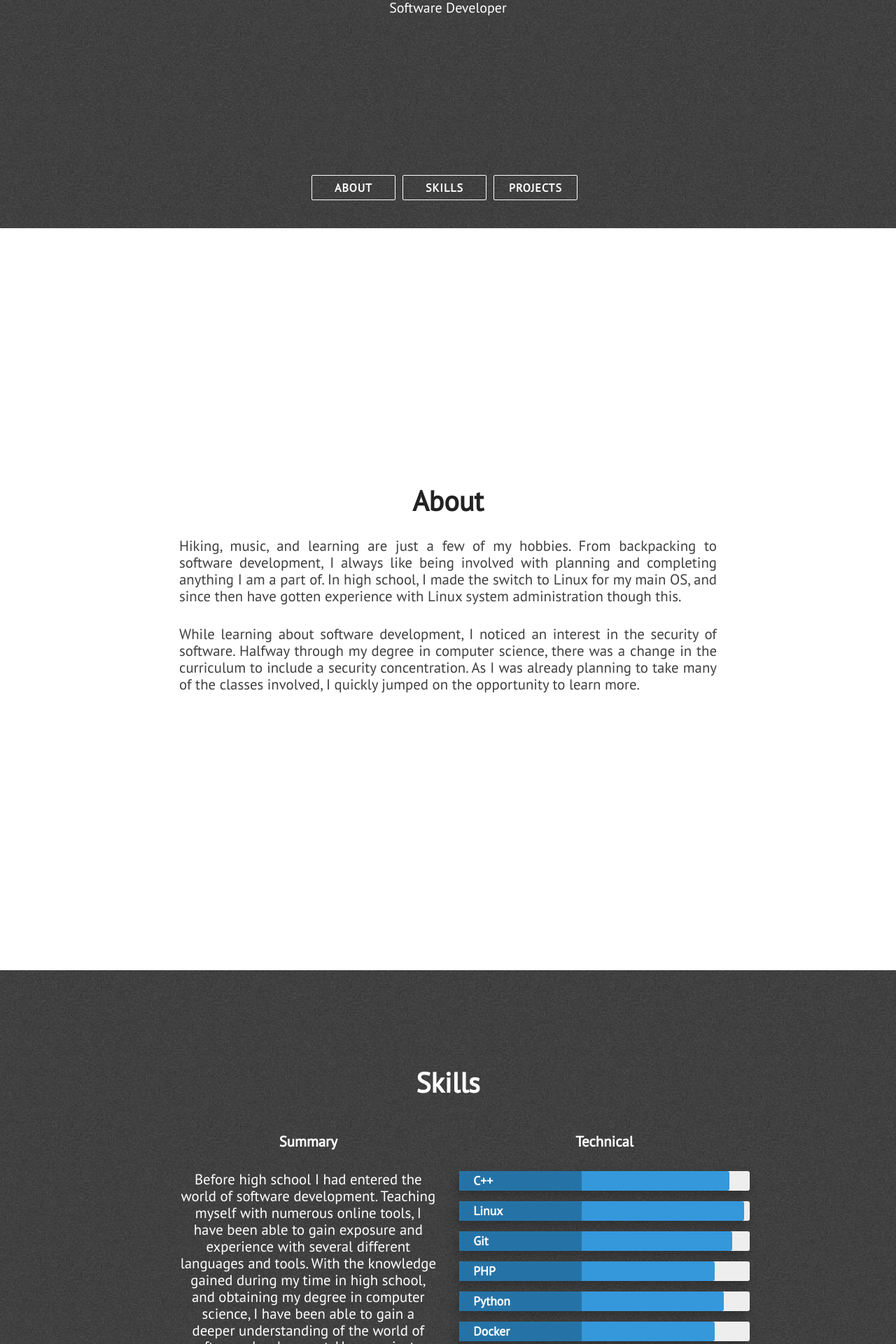
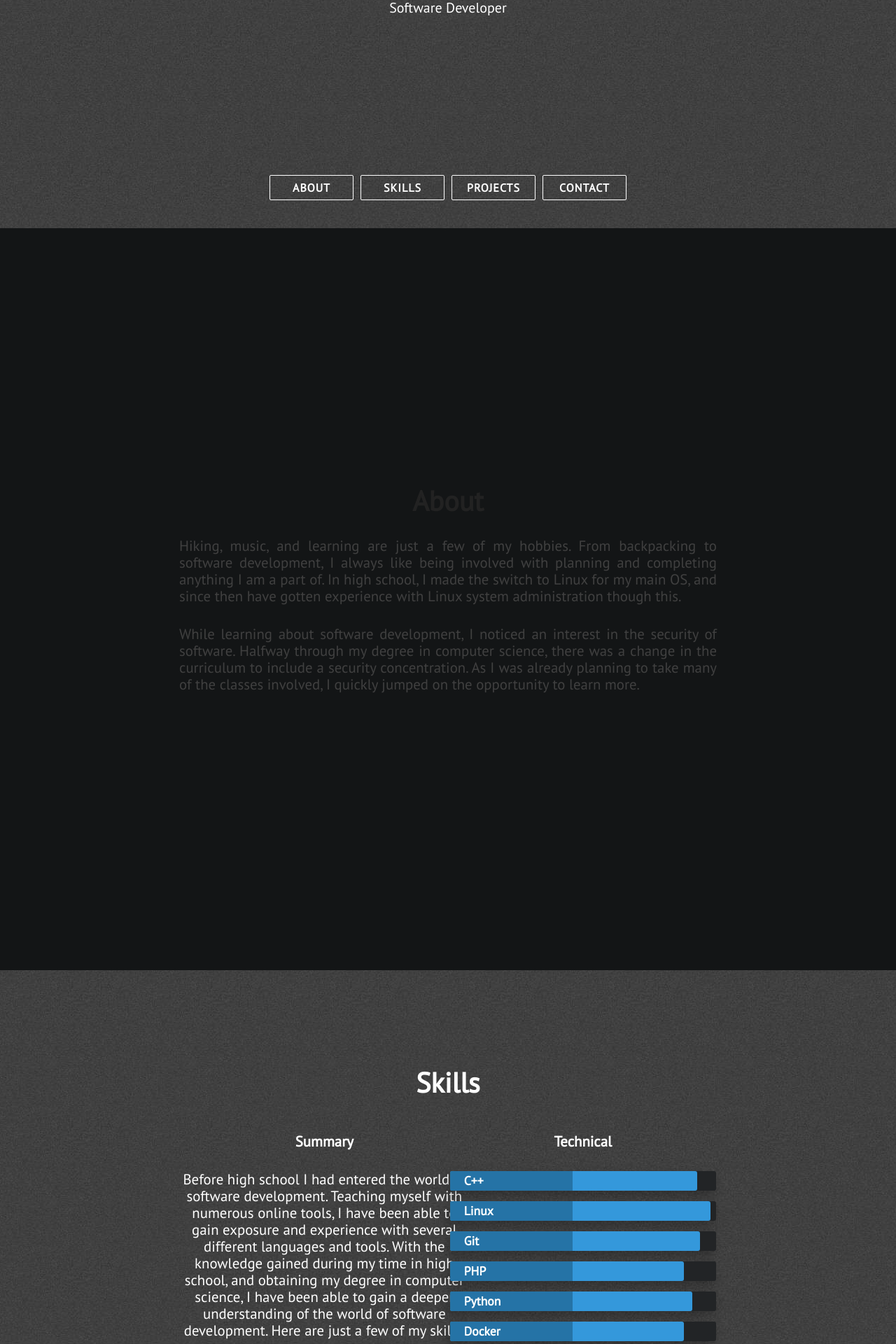
Before and after one commit to AlexOConnorHub/AlexOConnorHub.github.io, a Jekyll site: the page built from index.html, in a window 1280 px wide. Shown: the part 574-2494 px from the top of the page at 70% size. Built offline with Jekyll 4.4.1, drawn with Linux system fonts in a browser that asks for light colours; nearby versions of some CDN libraries.

Commit message:
Fix Mobile

```diff
--- a/_includes/nav.html
+++ b/_includes/nav.html
@@ -10,7 +10,7 @@
             <a class="semi-transparent-button with-border nav-links" href="#about">ABOUT</a>
             <a class="semi-transparent-button with-border nav-links" href="#skills">SKILLS</a>
             <a class="semi-transparent-button with-border nav-links" href="#projects">PROJECTS</a>
-            <!-- <a class="semi-transparent-button with-border nav-links" href="#blog-posts">BLOG</a> -->
+            <a class="semi-transparent-button with-border nav-links" href="#extra">CONTACT</a>
         </div>
     </div>
 </section>
--- a/assets/css/main.css
+++ b/assets/css/main.css
@@ -2,6 +2,8 @@
   min-width: 360px;
   font-family: 'PT Sans', sans-serif;
   font-size: 16px;
+  background-color: #131516;
+  color: #d8d4cf;
 }
 
 img {
@@ -136,8 +138,8 @@
   display: -ms-grid;
   display: grid;
   -ms-grid-columns: 40% 60%;
-      grid-template-columns: 40% 60%;
-  grid-gap: 70px;
+      grid-template-columns: 45% 55%;
+  grid-gap: 20px;
 }
 
 .technical-skills {
@@ -428,7 +430,7 @@
 }
 
 a {
-  color: #222;
+  color: #6ebbff;;
 }
 
 .extra-links {
--- a/assets/css/progress.css
+++ b/assets/css/progress.css
@@ -3,7 +3,7 @@
 	display:block;
 	margin-bottom:15px;
 	width:100%;
-	background:#eee;
+	background:rgb(34, 36, 38);
 	height:28px;
 	border-radius:3px;
 	-moz-border-radius:3px;
```
